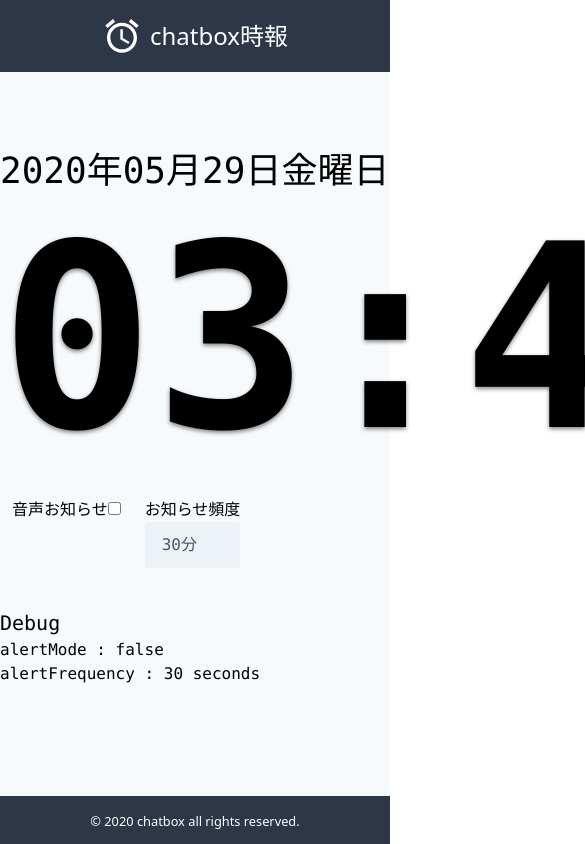
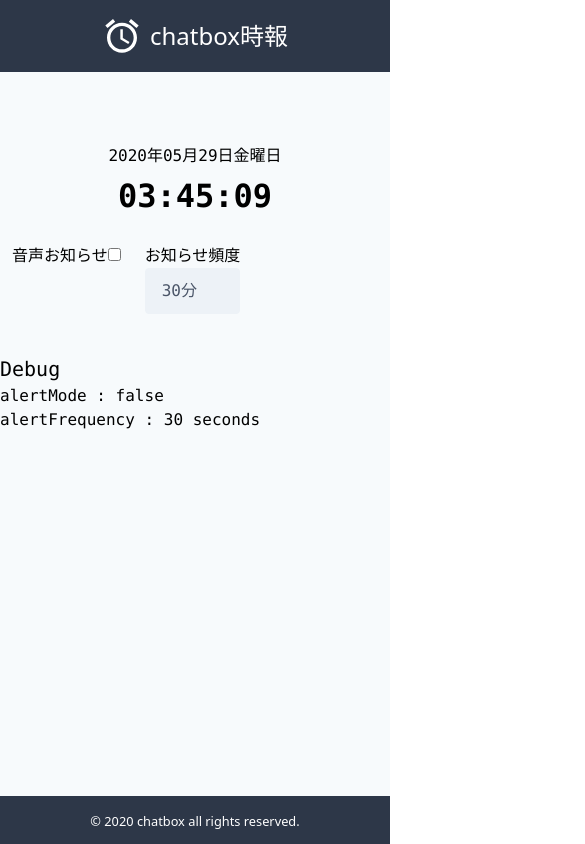
Before and after one commit to chatbox-inc/cb_joho, a Nuxt app: page / in a window 390 px wide. Shown: the top 844 px of the page, 585 px wide, since content can reach past the window. Built offline with nearby package versions, Linux system fonts and the light colour scheme.

Commit message:
style: add responsive class

```diff
--- a/assets/css/tailwind.css
+++ b/assets/css/tailwind.css
@@ -3,3 +3,22 @@
 @import 'tailwindcss/components';
 /* purgecss end ignore */
 @import 'tailwindcss/utilities';
+
+@responsive {
+
+  .text-huge-0 {
+    font-size: 2rem;
+  }
+
+  .text-huge-1 {
+      font-size:4rem;
+  }
+
+  .text-huge-2 {
+      font-size:10rem;
+  }
+
+  .text-huge-3 {
+      font-size:16rem
+  }
+}
--- a/pages/index.vue
+++ b/pages/index.vue
@@ -1,12 +1,16 @@
 <template>
   <div v-if="currenTime" class="container mx-auto pt-12 font-mono">
-    <p class="text-left text-4xl">{{ getDate }}</p>
+    <p class="lg:text-left  md:text-4xl sm:text-sm text-center">
+      {{ getDate }}
+    </p>
     <time
-      class="text-huge leading-none select-none font-bold mt-3 block text-shadow "
+      class="text-huge-0 text-center md:text-center xl:text-huge-3 md:text-huge-2 sm:text-huge-0 leading-none select-none font-bold mt-3 block "
     >
       {{ currenTime }}
     </time>
-    <div class="w-full flex pt-8">
+    <div
+      class="w-full flex pt-8 lg:justify-start sm:justify-center md:justify-end"
+    >
       <div class="px-3">
         <label for="mode">音声お知らせ</label>
         <input id="mode" v-model="alertMode" type="checkbox" />
@@ -83,8 +87,4 @@ export default {
 .text-shadow {
   text-shadow: 0 2px 4px rgba(0, 0, 0, 0.5);
 }
-
-.text-huge {
-  font-size: 16rem;
-}
 </style>
```
